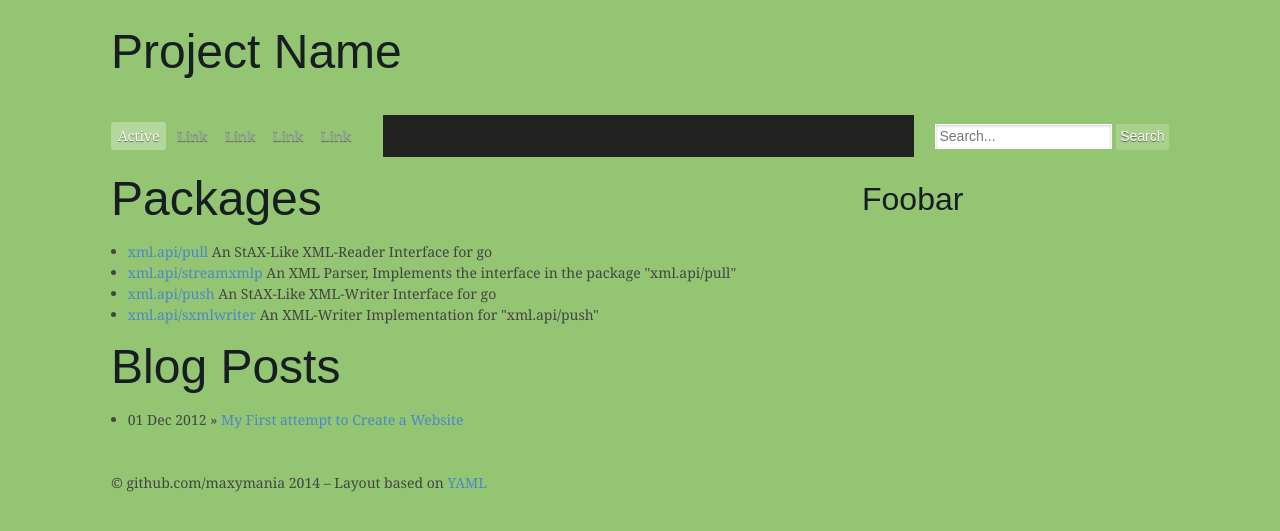
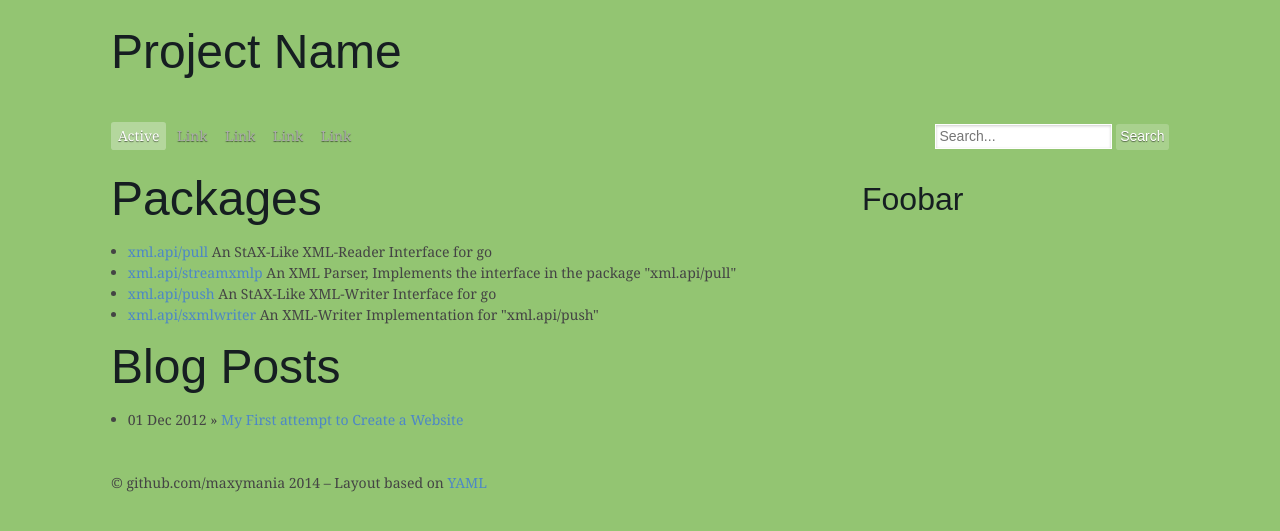
Before and after one commit to maxymania/anarchistic-mail, a Jekyll site: the page built from index.html, in a window 1280 px wide. Shown: the top 531 px of the page. Built offline with Jekyll 4.4.1, drawn with Linux system fonts in a browser that asks for light colours; Markdown is read by kramdown in place of the engine named in the settings.

Commit message:
Update yaml.css

```diff
--- a/css/yaml.css
+++ b/css/yaml.css
@@ -2,7 +2,7 @@
 @import url(../yaml/core/base.css);
 
 /* import screen layout | Screen-Layout einbinden */
-@import url(../yaml/navigation/hlist.css);
+@import url(../yaml/navigation/hlist-nocol.css);
 @import url(../yaml/forms/gray-theme.css);
 
 @import url(../yaml/screen/typography.css);
```
